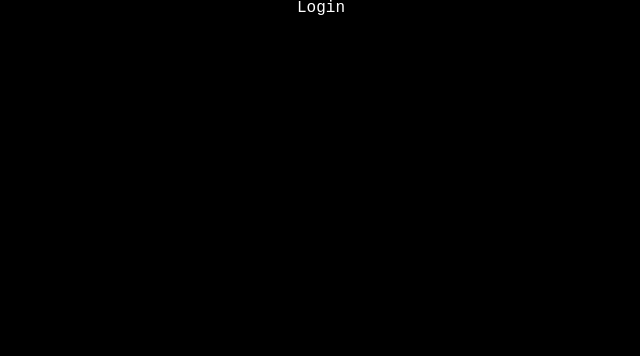
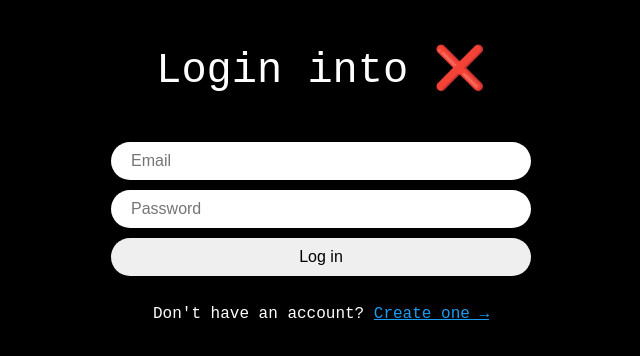
Before and after one commit to coldhailstone/nwitter, a React (Vite) app: page /login in a window 1280 px wide. Shown: the top 356 px of the page, without its empty margins (319-959 px from the left). Built offline with nearby package versions, Linux system fonts and the light colour scheme.

Commit message:
3.4 Log In

```diff
--- /dev/null
+++ b/src/components/auth-components.ts
@@ -0,0 +1,49 @@
+import styled from 'styled-components';
+
+export const Wrapper = styled.div`
+    height: 100%;
+    display: flex;
+    flex-direction: column;
+    align-items: center;
+    width: 420px;
+    padding: 50px 0px;
+`;
+
+export const Title = styled.h1`
+    font-size: 42px;
+`;
+
+export const Form = styled.form`
+    margin-top: 50px;
+    margin-bottom: 10px;
+    display: flex;
+    flex-direction: column;
+    gap: 10px;
+    width: 100%;
+`;
+
+export const Input = styled.input`
+    padding: 10px 20px;
+    border-radius: 50px;
+    border: none;
+    width: 100%;
+    font-size: 16px;
+    &[type='submit'] {
+        cursor: pointer;
+        &:hover {
+            opacity: 0.8;
+        }
+    }
+`;
+
+export const Error = styled.span`
+    font-weight: 600;
+    color: tomato;
+`;
+
+export const Switcher = styled.span`
+    margin-top: 20px;
+    a {
+        color: #1d9bf0;
+    }
+`;
--- a/src/routes/create-account.tsx
+++ b/src/routes/create-account.tsx
@@ -1,48 +1,16 @@
+import { FirebaseError } from 'firebase/app';
 import { createUserWithEmailAndPassword, updateProfile } from 'firebase/auth';
 import { useState } from 'react';
-import { useNavigate } from 'react-router-dom';
-import styled from 'styled-components';
+import { Link, useNavigate } from 'react-router-dom';
+import {
+    Error,
+    Form,
+    Input,
+    Switcher,
+    Title,
+    Wrapper,
+} from '../components/auth-components';
 import { auth } from '../firebase';
-
-const Wrapper = styled.div`
-    height: 100%;
-    display: flex;
-    flex-direction: column;
-    align-items: center;
-    width: 420px;
-    padding: 50px 0px;
-`;
-
-const Title = styled.h1`
-    font-size: 42px;
-`;
-
-const Form = styled.form`
-    margin-top: 50px;
-    display: flex;
-    flex-direction: column;
-    gap: 10px;
-    width: 100%;
-`;
-
-const Input = styled.input`
-    padding: 10px 20px;
-    border-radius: 50px;
-    border: none;
-    width: 100%;
-    font-size: 16px;
-    &[type='submit'] {
-        cursor: pointer;
-        &:hover {
-            opacity: 0.8;
-        }
-    }
-`;
-
-const Error = styled.span`
-    font-weight: 600;
-    color: tomato;
-`;
 
 export default function CreateAccount() {
     const navigate = useNavigate();
@@ -65,9 +33,11 @@
     };
     const onSubmit = async (e: React.FormEvent<HTMLFormElement>) => {
         e.preventDefault();
+        setError('');
         if (isLoading || !name || !email || !password) return;
 
         try {
+            setLoading(true);
             const credentials = await createUserWithEmailAndPassword(
                 auth,
                 email,
@@ -78,7 +48,9 @@
             });
             navigate('/');
         } catch (e) {
-            setError(e);
+            if (e instanceof FirebaseError) {
+                setError(e.message);
+            }
         } finally {
             setLoading(false);
         }
@@ -118,6 +90,9 @@
                 />
             </Form>
             {error ? <Error>{error}</Error> : null}
+            <Switcher>
+                Already have an account? <Link to='/login'>Log in &rarr;</Link>
+            </Switcher>
         </Wrapper>
     );
 }
--- a/src/routes/login.tsx
+++ b/src/routes/login.tsx
@@ -1,3 +1,77 @@
-export default function Login() {
-    return <h1>Login</h1>;
+import { FirebaseError } from 'firebase/app';
+import { signInWithEmailAndPassword } from 'firebase/auth';
+import { useState } from 'react';
+import { Link, useNavigate } from 'react-router-dom';
+import {
+    Error,
+    Form,
+    Input,
+    Switcher,
+    Title,
+    Wrapper,
+} from '../components/auth-components';
+import { auth } from '../firebase';
+
+export default function CreateAccount() {
+    const navigate = useNavigate();
+    const [isLoading, setLoading] = useState(false);
+    const [email, setEmail] = useState('');
+    const [password, setPassword] = useState('');
+    const [error, setError] = useState('');
+    const onChange = (e: React.ChangeEvent<HTMLInputElement>) => {
+        const {
+            target: { name, value },
+        } = e;
+        if (name === 'email') {
+            setEmail(value);
+        } else if (name === 'password') {
+            setPassword(value);
+        }
+    };
+    const onSubmit = async (e: React.FormEvent<HTMLFormElement>) => {
+        e.preventDefault();
+        setError('');
+        if (isLoading || !email || !password) return;
+
+        try {
+            setLoading(true);
+            await signInWithEmailAndPassword(auth, email, password);
+            navigate('/');
+        } catch (e) {
+            if (e instanceof FirebaseError) {
+                setError(e.message);
+            }
+        } finally {
+            setLoading(false);
+        }
+    };
+
+    return (
+        <Wrapper>
+            <Title>Login into ❌</Title>
+            <Form onSubmit={onSubmit}>
+                <Input
+                    name='email'
+                    value={email}
+                    placeholder='Email'
+                    type='email'
+                    required
+                    onChange={onChange}
+                />
+                <Input
+                    name='password'
+                    value={password}
+                    placeholder='Password'
+                    type='password'
+                    required
+                    onChange={onChange}
+                />
+                <Input type='submit' value={isLoading ? 'Loading...' : 'Log in'} />
+            </Form>
+            {error ? <Error>{error}</Error> : null}
+            <Switcher>
+                Don't have an account? <Link to='/create-account'>Create one &rarr;</Link>
+            </Switcher>
+        </Wrapper>
+    );
 }
```
